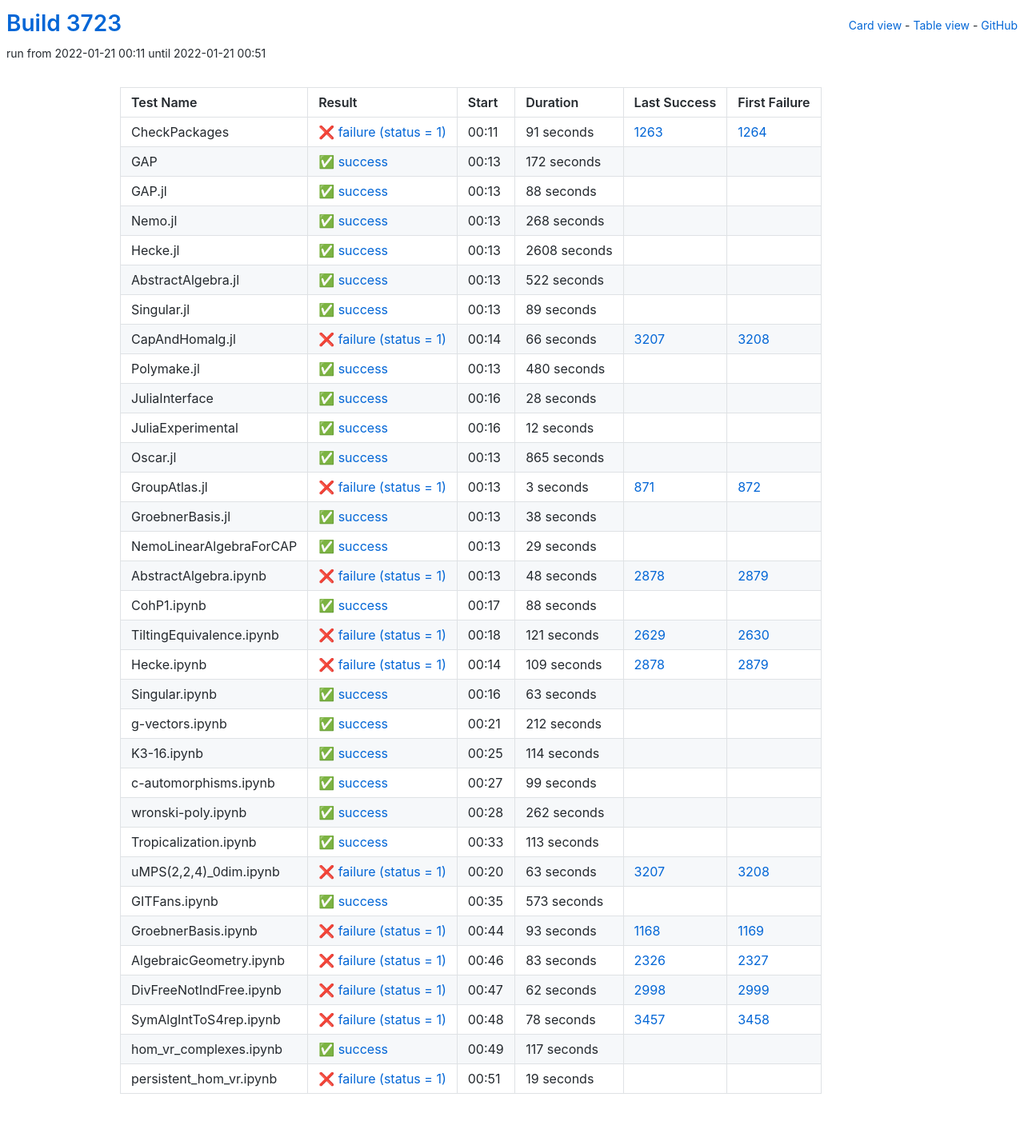
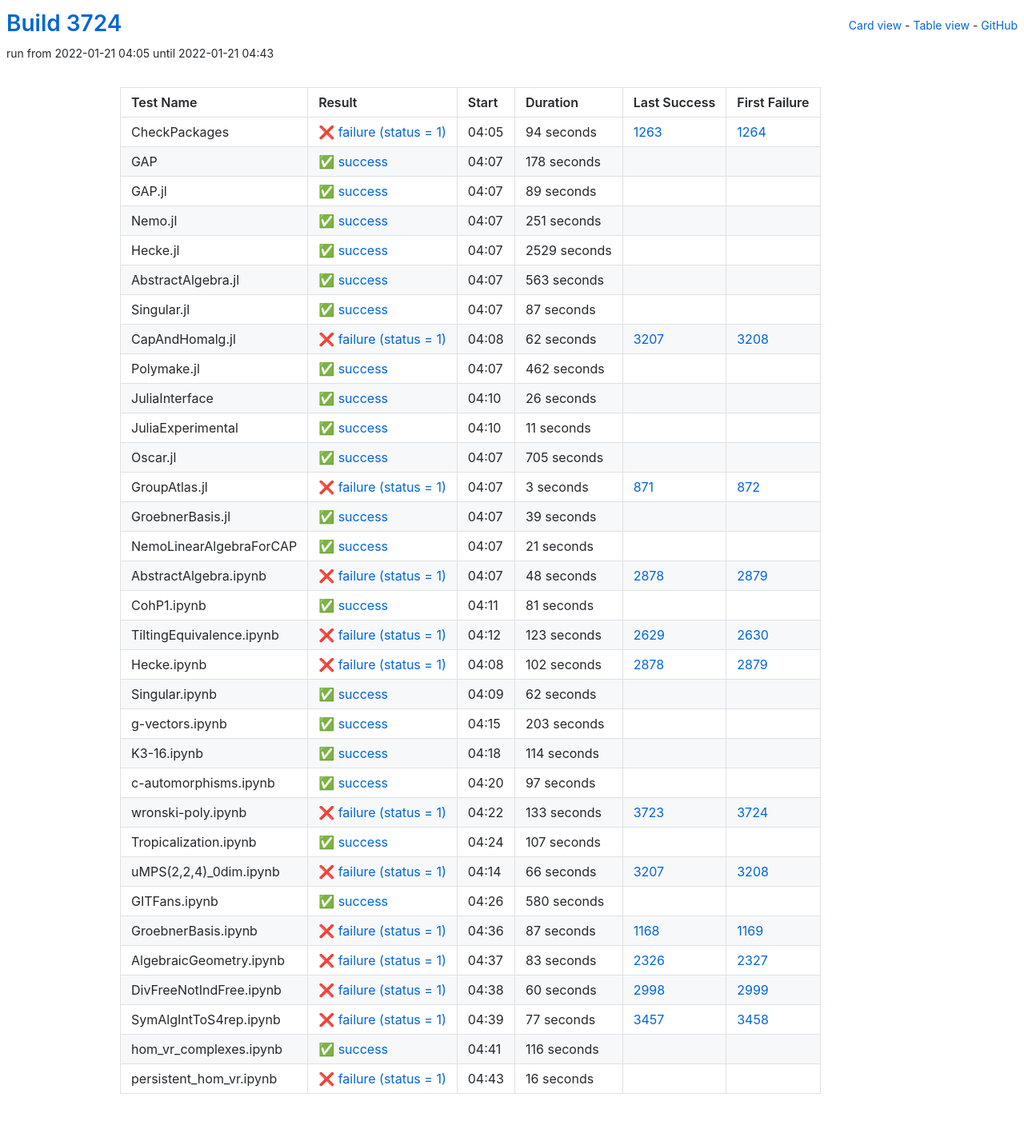
Before and after one commit to oscar-system/oscar-ci-status-stable, a Jekyll site: the page built from table.html, in a window 1280 px wide. Shown: the whole page at 80% size. Built offline with Jekyll 4.4.1, drawn with Linux system fonts in a browser that asks for light colours.

Commit message:
Build #3724

```diff
--- a/_data/ci.yml
+++ b/_data/ci.yml
@@ -1,6 +1,6 @@
 ---
-build: 3723
-build_url: https://oscarci.mathematik.uni-kl.de/job/oscar-stable/3723/
+build: 3724
+build_url: https://oscarci.mathematik.uni-kl.de/job/oscar-stable/3724/
 job: oscar-stable
 organization: oscar-system
 repo: oscar-ci-status-stable
@@ -8,80 +8,32 @@ repourl: https://github.com/oscar-system/oscar-ci-status-stable
 tests:
 - name: CheckPackages
   id: checkpackages
-  log: https://oscarci.mathematik.uni-kl.de/job/oscar-stable/3723/artifact/logs/build-3723/CheckPackages.log
-  start: 2022-01-21 00:11
+  log: https://oscarci.mathematik.uni-kl.de/job/oscar-stable/3724/artifact/logs/build-3724/CheckPackages.log
+  start: 2022-01-21 04:05
   success: false
   exitcode: 1
   status: failure
-  duration: 91
+  duration: 94
   last_success: 1263
   last_success_url: https://oscarci.mathematik.uni-kl.de/job/oscar-stable/1263/
   first_failure: 1264
   first_failure_url: https://oscarci.mathematik.uni-kl.de/job/oscar-stable/1264/
 - name: GAP
   id: gap
-  log: https://oscarci.mathematik.uni-kl.de/job/oscar-stable/3723/artifact/logs/build-3723/GAP.log
-  start: 2022-01-21 00:13
+  log: https://oscarci.mathematik.uni-kl.de/job/oscar-stable/3724/artifact/logs/build-3724/GAP.log
+  start: 2022-01-21 04:07
   success: true
   exitcode: 0
   status: success
-  duration: 172
+  duration: 178
   last_success: false
   last_success_url:
   first_failure: false
   first_failure_url:
 - name: GAP.jl
   id: gap-jl
-  log: https://oscarci.mathematik.uni-kl.de/job/oscar-stable/3723/artifact/logs/build-3723/GAP.jl.log
-  start: 2022-01-21 00:13
-  success: true
-  exitcode: 0
-  status: success
-  duration: 88
-  last_success: false
-  last_success_url:
-  first_failure: false
-  first_failure_url:
-- name: Nemo.jl
-  id: nemo-jl
-  log: https://oscarci.mathematik.uni-kl.de/job/oscar-stable/3723/artifact/logs/build-3723/Nemo.jl.log
-  start: 2022-01-21 00:13
-  success: true
-  exitcode: 0
-  status: success
-  duration: 268
-  last_success: false
-  last_success_url:
-  first_failure: false
-  first_failure_url:
-- name: Hecke.jl
-  id: hecke-jl
-  log: https://oscarci.mathematik.uni-kl.de/job/oscar-stable/3723/artifact/logs/build-3723/Hecke.jl.log
-  start: 2022-01-21 00:13
-  success: true
-  exitcode: 0
-  status: success
-  duration: 2608
-  last_success: false
-  last_success_url:
-  first_failure: false
-  first_failure_url:
-- name: AbstractAlgebra.jl
-  id: abstractalgebra-jl
-  log: https://oscarci.mathematik.uni-kl.de/job/oscar-stable/3723/artifact/logs/build-3723/AbstractAlgebra.jl.log
-  start: 2022-01-21 00:13
-  success: true
-  exitcode: 0
-  status: success
-  duration: 522
-  last_success: false
-  last_success_url:
-  first_failure: false
-  first_failure_url:
-- name: Singular.jl
-  id: singular-jl
-  log: https://oscarci.mathematik.uni-kl.de/job/oscar-stable/3723/artifact/logs/build-3723/Singular.jl.log
-  start: 2022-01-21 00:13
+  log: https://oscarci.mathematik.uni-kl.de/job/oscar-stable/3724/artifact/logs/build-3724/GAP.jl.log
+  start: 2022-01-21 04:07
   success: true
   exitcode: 0
   status: success
@@ -90,70 +42,118 @@ tests:
   last_success_url:
   first_failure: false
   first_failure_url:
+- name: Nemo.jl
+  id: nemo-jl
+  log: https://oscarci.mathematik.uni-kl.de/job/oscar-stable/3724/artifact/logs/build-3724/Nemo.jl.log
+  start: 2022-01-21 04:07
+  success: true
+  exitcode: 0
+  status: success
+  duration: 251
+  last_success: false
+  last_success_url:
+  first_failure: false
+  first_failure_url:
+- name: Hecke.jl
+  id: hecke-jl
+  log: https://oscarci.mathematik.uni-kl.de/job/oscar-stable/3724/artifact/logs/build-3724/Hecke.jl.log
+  start: 2022-01-21 04:07
+  success: true
+  exitcode: 0
+  status: success
+  duration: 2529
+  last_success: false
+  last_success_url:
+  first_failure: false
+  first_failure_url:
+- name: AbstractAlgebra.jl
+  id: abstractalgebra-jl
+  log: https://oscarci.mathematik.uni-kl.de/job/oscar-stable/3724/artifact/logs/build-3724/AbstractAlgebra.jl.log
+  start: 2022-01-21 04:07
+  success: true
+  exitcode: 0
+  status: success
+  duration: 563
+  last_success: false
+  last_success_url:
+  first_failure: false
+  first_failure_url:
+- name: Singular.jl
+  id: singular-jl
+  log: https://oscarci.mathematik.uni-kl.de/job/oscar-stable/3724/artifact/logs/build-3724/Singular.jl.log
+  start: 2022-01-21 04:07
+  success: true
+  exitcode: 0
+  status: success
+  duration: 87
+  last_success: false
+  last_success_url:
+  first_failure: false
+  first_failure_url:
 - name: CapAndHomalg.jl
   id: capandhomalg-jl
-  log: https://oscarci.mathematik.uni-kl.de/job/oscar-stable/3723/artifact/logs/build-3723/CapAndHomalg.jl.log
-  start: 2022-01-21 00:14
+  log: https://oscarci.mathematik.uni-kl.de/job/oscar-stable/3724/artifact/logs/build-3724/CapAndHomalg.jl.log
+  start: 2022-01-21 04:08
   success: false
   exitcode: 1
   status: failure
-  duration: 66
+  duration: 62
   last_success: 3207
   last_success_url: https://oscarci.mathematik.uni-kl.de/job/oscar-stable/3207/
   first_failure: 3208
   first_failure_url: https://oscarci.mathematik.uni-kl.de/job/oscar-stable/3208/
 - name: Polymake.jl
   id: polymake-jl
-  log: https://oscarci.mathematik.uni-kl.de/job/oscar-stable/3723/artifact/logs/build-3723/Polymake.jl.log
-  start: 2022-01-21 00:13
+  log: https://oscarci.mathematik.uni-kl.de/job/oscar-stable/3724/artifact/logs/build-3724/Polymake.jl.log
+  start: 2022-01-21 04:07
   success: true
   exitcode: 0
   status: success
-  duration: 480
+  duration: 462
   last_success: false
   last_success_url:
   first_failure: false
   first_failure_url:
 - name: JuliaInterface
   id: juliainterface
-  log: https://oscarci.mathematik.uni-kl.de/job/oscar-stable/3723/artifact/logs/build-3723/JuliaInterface.log
-  start: 2022-01-21 00:16
+  log: https://oscarci.mathematik.uni-kl.de/job/oscar-stable/3724/artifact/logs/build-3724/JuliaInterface.log
+  start: 2022-01-21 04:10
   success: true
   exitcode: 0
   status: success
-  duration: 28
+  duration: 26
   last_success: false
   last_success_url:
   first_failure: false
   first_failure_url:
 - name: JuliaExperimental
   id: juliaexperimental
-  log: https://oscarci.mathematik.uni-kl.de/job/oscar-stable/3723/artifact/logs/build-3723/JuliaExperimental.log
-  start: 2022-01-21 00:16
+  log: https://oscarci.mathematik.uni-kl.de/job/oscar-stable/3724/artifact/logs/build-3724/JuliaExperimental.log
+  start: 2022-01-21 04:10
   success: true
   exitcode: 0
   status: success
-  duration: 12
+  duration: 11
   last_success: false
   last_success_url:
   first_failure: false
   first_failure_url:
 - name: Oscar.jl
   id: oscar-jl
-  log: https://oscarci.mathematik.uni-kl.de/job/oscar-stable/3723/artifact/logs/build-3723/Oscar.jl.log
-  start: 2022-01-21 00:13
+  log: https://oscarci.mathematik.uni-kl.de/job/oscar-stable/3724/artifact/logs/build-3724/Oscar.jl.log
+  start: 2022-01-21 04:07
   success: true
   exitcode: 0
   status: success
-  duration: 865
+  duration: 705
   last_success: false
   last_success_url:
   first_failure: false
   first_failure_url:
 - name: GroupAtlas.jl
   id: groupatlas-jl
-  log: https://oscarci.mathematik.uni-kl.de/job/oscar-stable/3723/artifact/logs/build-3723/GroupAtlas.jl.log
-  start: 2022-01-21 00:13
+  log: https://oscarci.mathematik.uni-kl.de/job/oscar-stable/3724/artifact/logs/build-3724/GroupAtlas.jl.log
+  start: 2022-01-21 04:07
   success: false
   exitcode: 1
   status: failure
@@ -164,32 +164,32 @@ tests:
   first_failure_url: https://oscarci.mathematik.uni-kl.de/job/oscar-stable/872/
 - name: GroebnerBasis.jl
   id: groebnerbasis-jl
-  log: https://oscarci.mathematik.uni-kl.de/job/oscar-stable/3723/artifact/logs/build-3723/GroebnerBasis.jl.log
-  start: 2022-01-21 00:13
+  log: https://oscarci.mathematik.uni-kl.de/job/oscar-stable/3724/artifact/logs/build-3724/GroebnerBasis.jl.log
+  start: 2022-01-21 04:07
   success: true
   exitcode: 0
   status: success
-  duration: 38
+  duration: 39
   last_success: false
   last_success_url:
   first_failure: false
   first_failure_url:
 - name: NemoLinearAlgebraForCAP
   id: nemolinearalgebraforcap
-  log: https://oscarci.mathematik.uni-kl.de/job/oscar-stable/3723/artifact/logs/build-3723/NemoLinearAlgebraForCAP.log
-  start: 2022-01-21 00:13
+  log: https://oscarci.mathematik.uni-kl.de/job/oscar-stable/3724/artifact/logs/build-3724/NemoLinearAlgebraForCAP.log
+  start: 2022-01-21 04:07
   success: true
   exitcode: 0
   status: success
-  duration: 29
+  duration: 21
   last_success: false
   last_success_url:
   first_failure: false
   first_failure_url:
 - name: AbstractAlgebra.ipynb
   id: abstractalgebra-ipynb
-  log: https://oscarci.mathematik.uni-kl.de/job/oscar-stable/3723/artifact/logs/build-3723/AbstractAlgebra.ipynb.log
-  start: 2022-01-21 00:13
+  log: https://oscarci.mathematik.uni-kl.de/job/oscar-stable/3724/artifact/logs/build-3724/AbstractAlgebra.ipynb.log
+  start: 2022-01-21 04:07
   success: false
   exitcode: 1
   status: failure
@@ -200,68 +200,68 @@ tests:
   first_failure_url: https://oscarci.mathematik.uni-kl.de/job/oscar-stable/2879/
 - name: CohP1.ipynb
   id: cohp1-ipynb
-  log: https://oscarci.mathematik.uni-kl.de/job/oscar-stable/3723/artifact/logs/build-3723/CohP1.ipynb.log
-  start: 2022-01-21 00:17
+  log: https://oscarci.mathematik.uni-kl.de/job/oscar-stable/3724/artifact/logs/build-3724/CohP1.ipynb.log
+  start: 2022-01-21 04:11
   success: true
   exitcode: 0
   status: success
-  duration: 88
+  duration: 81
   last_success: false
   last_success_url:
   first_failure: false
   first_failure_url:
 - name: TiltingEquivalence.ipynb
   id: tiltingequivalence-ipynb
-  log: https://oscarci.mathematik.uni-kl.de/job/oscar-stable/3723/artifact/logs/build-3723/TiltingEquivalence.ipynb.log
-  start: 2022-01-21 00:18
+  log: https://oscarci.mathematik.uni-kl.de/job/oscar-stable/3724/artifact/logs/build-3724/TiltingEquivalence.ipynb.log
+  start: 2022-01-21 04:12
   success: false
   exitcode: 1
   status: failure
-  duration: 121
+  duration: 123
   last_success: 2629
   last_success_url: https://oscarci.mathematik.uni-kl.de/job/oscar-stable/2629/
   first_failure: 2630
   first_failure_url: https://oscarci.mathematik.uni-kl.de/job/oscar-stable/2630/
 - name: Hecke.ipynb
   id: hecke-ipynb
-  log: https://oscarci.mathematik.uni-kl.de/job/oscar-stable/3723/artifact/logs/build-3723/Hecke.ipynb.log
-  start: 2022-01-21 00:14
+  log: https://oscarci.mathematik.uni-kl.de/job/oscar-stable/3724/artifact/logs/build-3724/Hecke.ipynb.log
+  start: 2022-01-21 04:08
   success: false
   exitcode: 1
   status: failure
-  duration: 109
+  duration: 102
   last_success: 2878
   last_success_url: https://oscarci.mathematik.uni-kl.de/job/oscar-stable/2878/
   first_failure: 2879
   first_failure_url: https://oscarci.mathematik.uni-kl.de/job/oscar-stable/2879/
 - name: Singular.ipynb
   id: singular-ipynb
-  log: https://oscarci.mathematik.uni-kl.de/job/oscar-stable/3723/artifact/logs/build-3723/Singular.ipynb.log
-  start: 2022-01-21 00:16
+  log: https://oscarci.mathematik.uni-kl.de/job/oscar-stable/3724/artifact/logs/build-3724/Singular.ipynb.log
+  start: 2022-01-21 04:09
   success: true
   exitcode: 0
   status: success
-  duration: 63
+  duration: 62
   last_success: false
   last_success_url:
   first_failure: false
   first_failure_url:
 - name: g-vectors.ipynb
   id: g-vectors-ipynb
-  log: https://oscarci.mathematik.uni-kl.de/job/oscar-stable/3723/artifact/logs/build-3723/g-vectors.ipynb.log
-  start: 2022-01-21 00:21
+  log: https://oscarci.mathematik.uni-kl.de/job/oscar-stable/3724/artifact/logs/build-3724/g-vectors.ipynb.log
+  start: 2022-01-21 04:15
   success: true
   exitcode: 0
   status: success
-  duration: 212
+  duration: 203
   last_success: false
   last_success_url:
   first_failure: false
   first_failure_url:
 - name: K3-16.ipynb
   id: k3-16-ipynb
-  log: https://oscarci.mathematik.uni-kl.de/job/oscar-stable/3723/artifact/logs/build-3723/K3-16.ipynb.log
-  start: 2022-01-21 00:25
+  log: https://oscarci.mathematik.uni-kl.de/job/oscar-stable/3724/artifact/logs/build-3724/K3-16.ipynb.log
+  start: 2022-01-21 04:18
   success: true
   exitcode: 0
   status: success
@@ -272,80 +272,80 @@ tests:
   first_failure_url:
 - name: c-automorphisms.ipynb
   id: c-automorphisms-ipynb
-  log: https://oscarci.mathematik.uni-kl.de/job/oscar-stable/3723/artifact/logs/build-3723/c-automorphisms.ipynb.log
-  start: 2022-01-21 00:27
+  log: https://oscarci.mathematik.uni-kl.de/job/oscar-stable/3724/artifact/logs/build-3724/c-automorphisms.ipynb.log
+  start: 2022-01-21 04:20
   success: true
   exitcode: 0
   status: success
-  duration: 99
+  duration: 97
   last_success: false
   last_success_url:
   first_failure: false
   first_failure_url:
 - name: wronski-poly.ipynb
   id: wronski-poly-ipynb
-  log: https://oscarci.mathematik.uni-kl.de/job/oscar-stable/3723/artifact/logs/build-3723/wronski-poly.ipynb.log
-  start: 2022-01-21 00:28
+  log: https://oscarci.mathematik.uni-kl.de/job/oscar-stable/3724/artifact/logs/build-3724/wronski-poly.ipynb.log
+  start: 2022-01-21 04:22
+  success: false
+  exitcode: 1
+  status: failure
+  duration: 133
+  last_success: 3723
+  last_success_url: https://oscarci.mathematik.uni-kl.de/job/oscar-stable/3723/
+  first_failure: 3724
+  first_failure_url: https://oscarci.mathematik.uni-kl.de/job/oscar-stable/3724/
+- name: Tropicalization.ipynb
+  id: tropicalization-ipynb
+  log: https://oscarci.mathematik.uni-kl.de/job/oscar-stable/3724/artifact/logs/build-3724/Tropicalization.ipynb.log
+  start: 2022-01-21 04:24
   success: true
   exitcode: 0
   status: success
-  duration: 262
-  last_success: false
-  last_success_url:
-  first_failure: false
-  first_failure_url:
-- name: Tropicalization.ipynb
-  id: tropicalization-ipynb
-  log: https://oscarci.mathematik.uni-kl.de/job/oscar-stable/3723/artifact/logs/build-3723/Tropicalization.ipynb.log
-  start: 2022-01-21 00:33
-  success: true
-  exitcode: 0
-  status: success
-  duration: 113
+  duration: 107
   last_success: false
   last_success_url:
   first_failure: false
   first_failure_url:
 - name: uMPS(2,2,4)_0dim.ipynb
   id: umps-2-2-4-0dim-ipynb
-  log: https://oscarci.mathematik.uni-kl.de/job/oscar-stable/3723/artifact/logs/build-3723/uMPS-2-2-4-_0dim.ipynb.log
-  start: 2022-01-21 00:20
+  log: https://oscarci.mathematik.uni-kl.de/job/oscar-stable/3724/artifact/logs/build-3724/uMPS-2-2-4-_0dim.ipynb.log
+  start: 2022-01-21 04:14
   success: false
   exitcode: 1
   status: failure
-  duration: 63
+  duration: 66
   last_success: 3207
   last_success_url: https://oscarci.mathematik.uni-kl.de/job/oscar-stable/3207/
   first_failure: 3208
   first_failure_url: https://oscarci.mathematik.uni-kl.de/job/oscar-stable/3208/
 - name: GITFans.ipynb
   id: gitfans-ipynb
-  log: https://oscarci.mathematik.uni-kl.de/job/oscar-stable/3723/artifact/logs/build-3723/GITFans.ipynb.log
-  start: 2022-01-21 00:35
+  log: https://oscarci.mathematik.uni-kl.de/job/oscar-stable/3724/artifact/logs/build-3724/GITFans.ipynb.log
+  start: 2022-01-21 04:26
   success: true
   exitcode: 0
   status: success
-  duration: 573
+  duration: 580
   last_success: false
   last_success_url:
   first_failure: false
   first_failure_url:
 - name: GroebnerBasis.ipynb
   id: groebnerbasis-ipynb
-  log: https://oscarci.mathematik.uni-kl.de/job/oscar-stable/3723/artifact/logs/build-3723/GroebnerBasis.ipynb.log
-  start: 2022-01-21 00:44
+  log: https://oscarci.mathematik.uni-kl.de/job/oscar-stable/3724/artifact/logs/build-3724/GroebnerBasis.ipynb.log
+  start: 2022-01-21 04:36
   success: false
   exitcode: 1
   status: failure
-  duration: 93
+  duration: 87
   last_success: 1168
   last_success_url: https://oscarci.mathematik.uni-kl.de/job/oscar-stable/1168/
   first_failure: 1169
   first_failure_url: https://oscarci.mathematik.uni-kl.de/job/oscar-stable/1169/
 - name: AlgebraicGeometry.ipynb
   id: algebraicgeometry-ipynb
-  log: https://oscarci.mathematik.uni-kl.de/job/oscar-stable/3723/artifact/logs/build-3723/AlgebraicGeometry.ipynb.log
-  start: 2022-01-21 00:46
+  log: https://oscarci.mathematik.uni-kl.de/job/oscar-stable/3724/artifact/logs/build-3724/AlgebraicGeometry.ipynb.log
+  start: 2022-01-21 04:37
   success: false
   exitcode: 1
   status: failure
@@ -356,48 +356,48 @@ tests:
   first_failure_url: https://oscarci.mathematik.uni-kl.de/job/oscar-stable/2327/
 - name: DivFreeNotIndFree.ipynb
   id: divfreenotindfree-ipynb
-  log: https://oscarci.mathematik.uni-kl.de/job/oscar-stable/3723/artifact/logs/build-3723/DivFreeNotIndFree.ipynb.log
-  start: 2022-01-21 00:47
+  log: https://oscarci.mathematik.uni-kl.de/job/oscar-stable/3724/artifact/logs/build-3724/DivFreeNotIndFree.ipynb.log
+  start: 2022-01-21 04:38
   success: false
   exitcode: 1
   status: failure
-  duration: 62
+  duration: 60
   last_success: 2998
   last_success_url: https://oscarci.mathematik.uni-kl.de/job/oscar-stable/2998/
   first_failure: 2999
   first_failure_url: https://oscarci.mathematik.uni-kl.de/job/oscar-stable/2999/
 - name: SymAlgIntToS4rep.ipynb
   id: symalginttos4rep-ipynb
-  log: https://oscarci.mathematik.uni-kl.de/job/oscar-stable/3723/artifact/logs/build-3723/SymAlgIntToS4rep.ipynb.log
-  start: 2022-01-21 00:48
+  log: https://oscarci.mathematik.uni-kl.de/job/oscar-stable/3724/artifact/logs/build-3724/SymAlgIntToS4rep.ipynb.log
+  start: 2022-01-21 04:39
   success: false
   exitcode: 1
   status: failure
-  duration: 78
+  duration: 77
   last_success: 3457
   last_success_url: https://oscarci.mathematik.uni-kl.de/job/oscar-stable/3457/
   first_failure: 3458
   first_failure_url: https://oscarci.mathematik.uni-kl.de/job/oscar-stable/3458/
 - name: hom_vr_complexes.ipynb
   id: hom-vr-complexes-ipynb
-  log: https://oscarci.mathematik.uni-kl.de/job/oscar-stable/3723/artifact/logs/build-3723/hom_vr_complexes.ipynb.log
-  start: 2022-01-21 00:49
+  log: https://oscarci.mathematik.uni-kl.de/job/oscar-stable/3724/artifact/logs/build-3724/hom_vr_complexes.ipynb.log
+  start: 2022-01-21 04:41
   success: true
   exitcode: 0
   status: success
-  duration: 117
+  duration: 116
   last_success: false
   last_success_url:
   first_failure: false
   first_failure_url:
 - name: persistent_hom_vr.ipynb
   id: persistent-hom-vr-ipynb
-  log: https://oscarci.mathematik.uni-kl.de/job/oscar-stable/3723/artifact/logs/build-3723/persistent_hom_vr.ipynb.log
-  start: 2022-01-21 00:51
+  log: https://oscarci.mathematik.uni-kl.de/job/oscar-stable/3724/artifact/logs/build-3724/persistent_hom_vr.ipynb.log
+  start: 2022-01-21 04:43
   success: false
   exitcode: 1
   status: failure
-  duration: 19
+  duration: 16
   last_success: false
   last_success_url:
   first_failure: false
```
Also changed, not shown: README.md.
